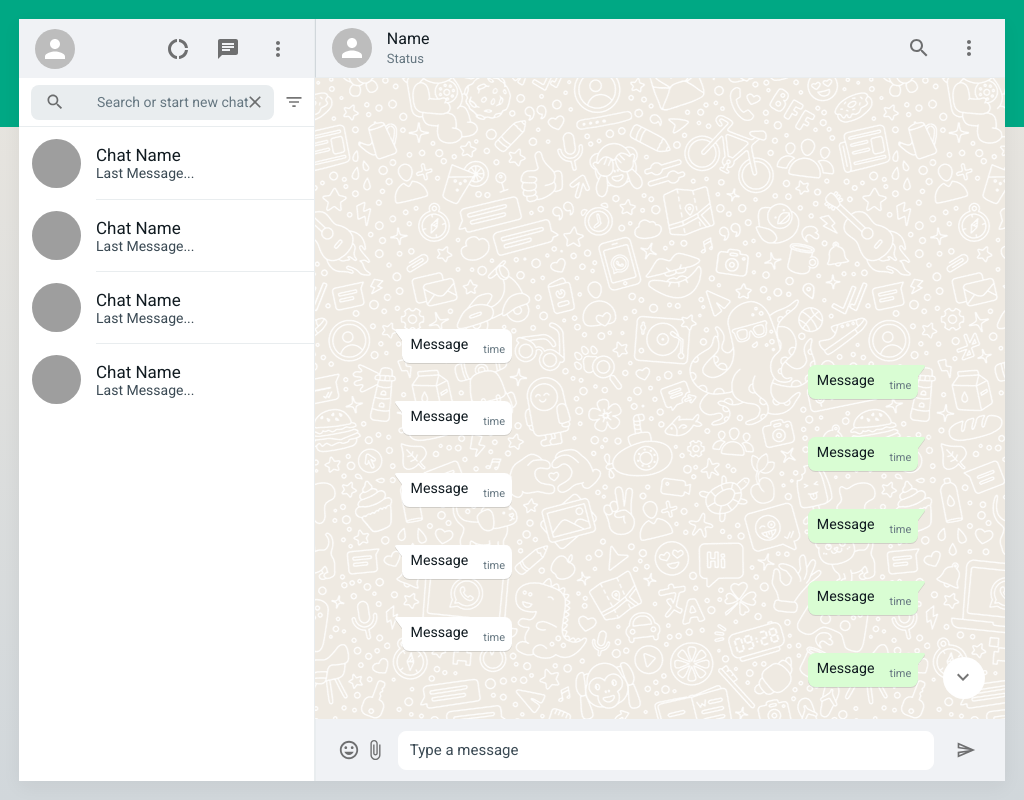
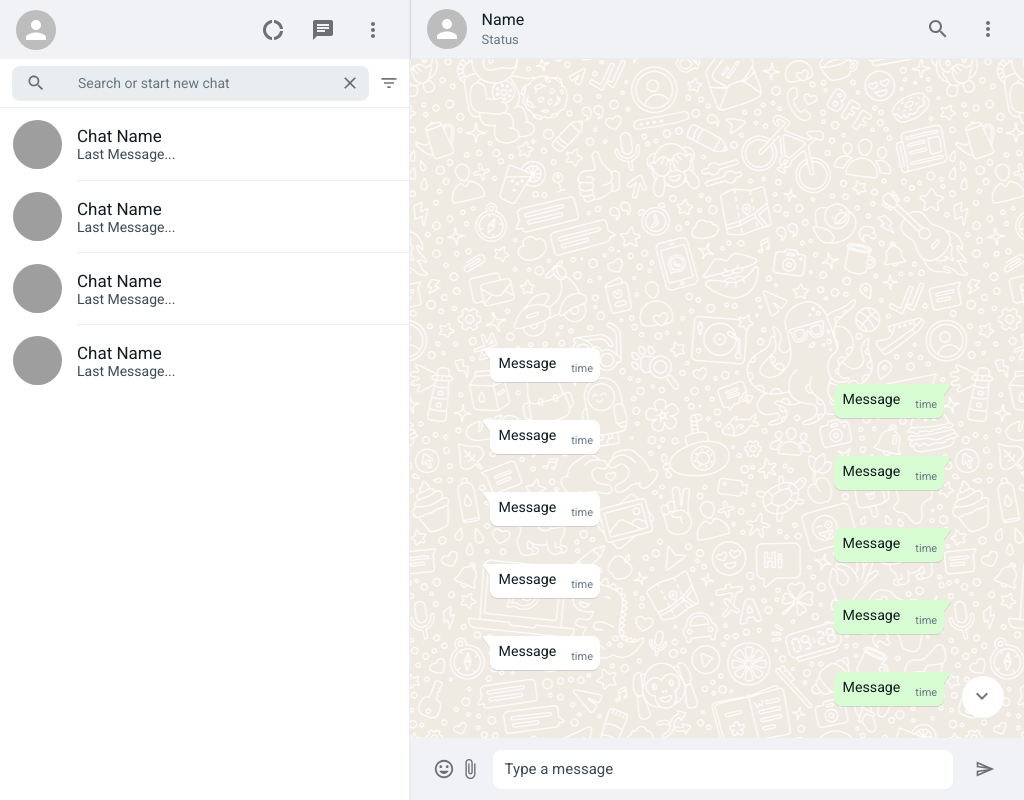
Before and after one commit to ShivangamSoni/whatsapp-web-clone, a React (Create React App) app: page / in a window 1024 px wide. Built offline with nearby package versions, Linux system fonts and the light colour scheme; grey boxes are pictures that could not be loaded.

Commit message:
Add: Responsive

```diff
--- a/src/App.css
+++ b/src/App.css
@@ -23,12 +23,19 @@
 .app__body {
   display: flex;
 
-  width: calc(100% - 38px);
-  max-width: 1600px;
-  height: calc(100% - 38px);
+  width: 100%;
+  height: 100%;
 
   background-color: #efeae2;
   box-shadow: 0 6px 18px rgba(11, 20, 26, 0.05);
 
   overflow: hidden;
 }
+
+@media screen and (min-width: 1441px) {
+  .app__body {
+    width: calc(100% - 38px);
+    max-width: 1600px;
+    height: calc(100% - 38px);
+  }
+}
--- a/src/features/chat/styles.module.css
+++ b/src/features/chat/styles.module.css
@@ -1,3 +1,21 @@
 .chat {
   flex: 70%;
 }
+
+@media screen and (min-width: 1024px) and (max-width: 1300px) {
+  .chat {
+    flex: 65%;
+  }
+}
+
+@media screen and (min-width: 900px) and (max-width: 1024px) {
+  .chat {
+    flex: 60%;
+  }
+}
+
+@media screen and (max-width: 900px) {
+  .chat {
+    flex: 55%;
+  }
+}
--- a/src/features/sidebar/styles.module.css
+++ b/src/features/sidebar/styles.module.css
@@ -7,3 +7,21 @@
   background-color: #fff;
   border-right: 1px solid #e9edef;
 }
+
+@media screen and (min-width: 1024px) and (max-width: 1300px) {
+  .sidebar {
+    flex: 35%;
+  }
+}
+
+@media screen and (min-width: 900px) and (max-width: 1024px) {
+  .sidebar {
+    flex: 40%;
+  }
+}
+
+@media screen and (max-width: 900px) {
+  .sidebar {
+    flex: 45%;
+  }
+}
```
